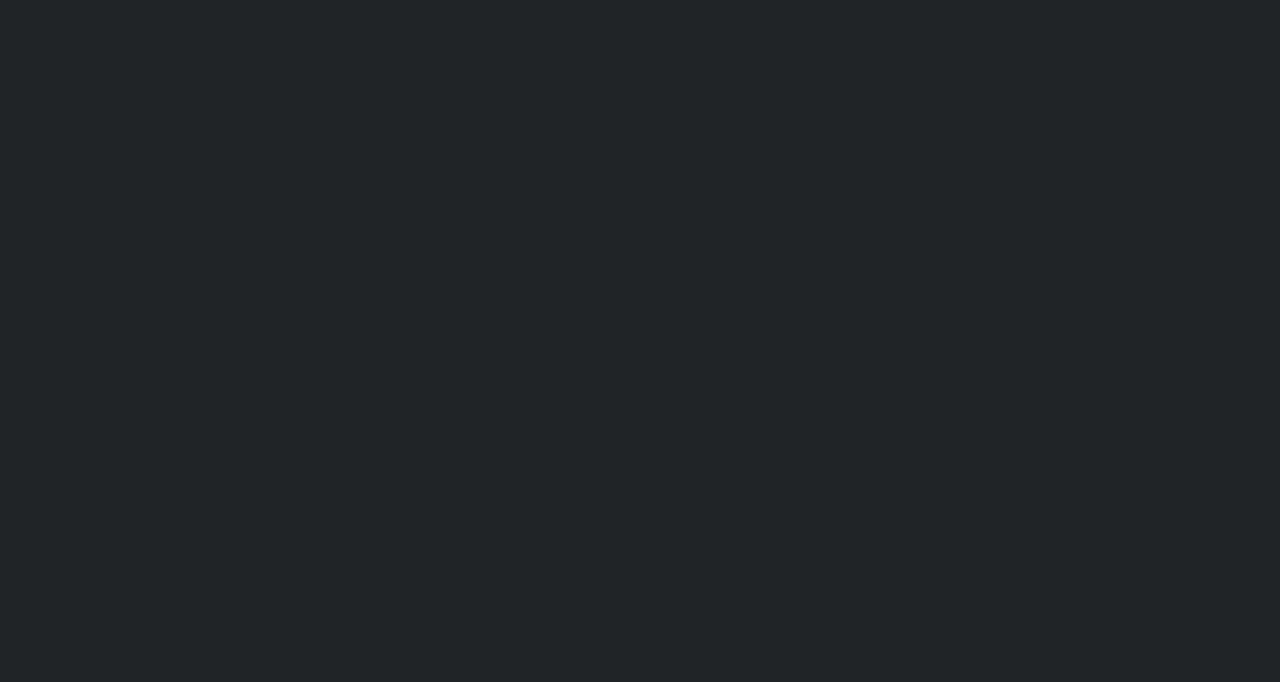
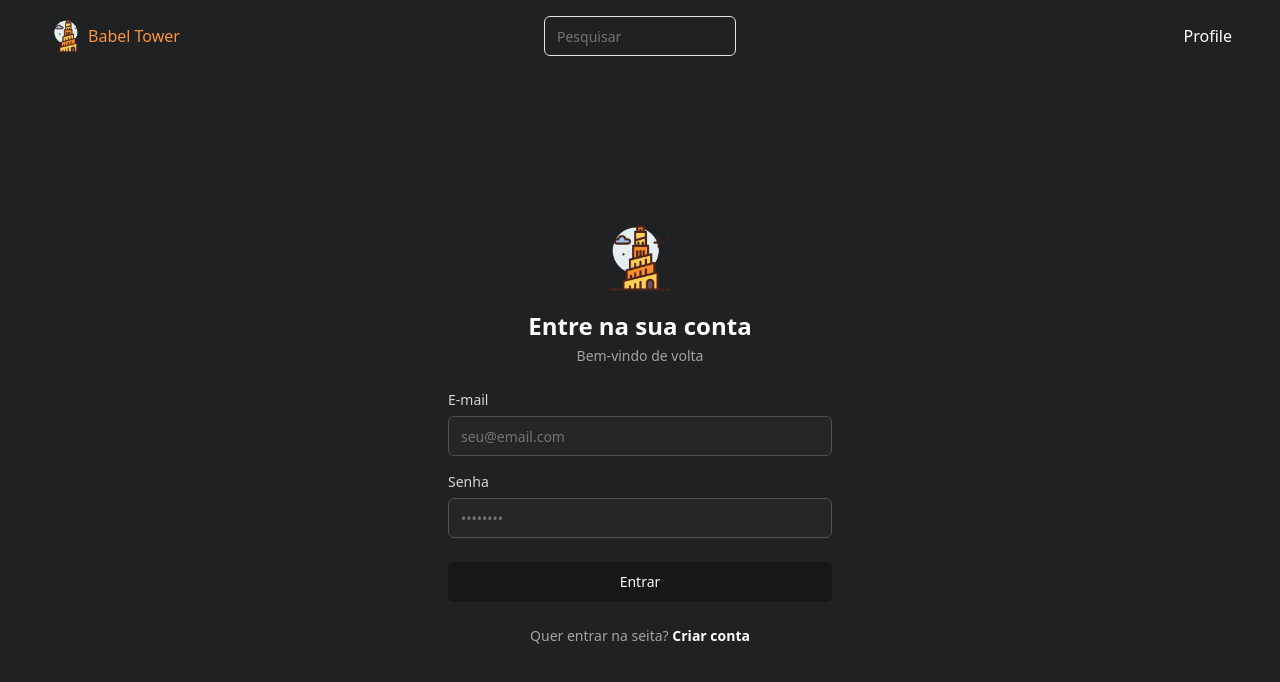
Before and after one commit to WendelSilvestre/babel-tower, a React (Vite) app in the folder interface/: page /user in a window 1280 px wide. Before the commit this address had no page. Shown: the top 682 px of the page. Built offline with nearby package versions, Linux system fonts and the light colour scheme.

Commit message:
Add login page

```diff
--- a/interface/src/components/searchHeader.jsx
+++ b/interface/src/components/searchHeader.jsx
@@ -6,6 +6,7 @@ const options = [
   { "keyword": "home", "value": "/" },
   { "keyword": "about", "value": "/about" },
   { "keyword": "phrase", "value": "/phrase" },
+  { "keyword": "user", "value": "/user" },
 ]
 
 export function RouteSelection() {
@@ -47,7 +48,7 @@ export function RouteSelection() {
           </datalist>
         </div>
         <div>
-          <p className="text-white">Profile</p>
+          <a className="flex flex-row no-underline items-center text-white" href="/user">Profile</a>
         </div>
       </section>
     </header>
--- /dev/null
+++ b/interface/src/pages/users/users.jsx
@@ -0,0 +1,57 @@
+import { RouteSelection } from "../../components/searchHeader";
+import { Button } from "@/components/ui/button";
+import { Input } from "@/components/ui/input";
+
+export default function UserLogin() {
+  return (
+    <>
+      <RouteSelection />
+      <div className="flex flex-col items-center justify-center min-h-[calc(100vh-80px)] text-white">
+        <div className="w-full max-w-sm flex flex-col items-center gap-6">
+
+          <div className="flex flex-col items-center gap-1">
+            <img alt="Babel Tower" src="./src/assets/babel-icon.png" className="h-20 w-20 mb-2" />
+            <h1 className="text-2xl font-bold">Entre na sua conta</h1>
+            <p className="text-sm text-neutral-400">Bem-vindo de volta</p>
+          </div>
+
+          <form className="w-full flex flex-col gap-4">
+            <div className="flex flex-col gap-1.5">
+              <label htmlFor="email" className="text-sm text-neutral-300">E-mail</label>
+              <Input
+                id="email"
+                name="email"
+                type="email"
+                required
+                autoComplete="email"
+                placeholder="seu@email.com"
+                className="bg-neutral-800 border-neutral-600 text-white placeholder:text-neutral-500 focus-visible:ring-neutral-400"
+              />
+            </div>
+
+            <div className="flex flex-col gap-1.5">
+              <label htmlFor="password" className="text-sm text-neutral-300">Senha</label>
+              <Input
+                id="password"
+                name="password"
+                type="password"
+                required
+                autoComplete="current-password"
+                placeholder="••••••••"
+                className="bg-neutral-800 border-neutral-600 text-white placeholder:text-neutral-500 focus-visible:ring-neutral-400"
+              />
+            </div>
+
+            <Button type="submit" className="w-full mt-2">Entrar</Button>
+          </form>
+
+          <p className="text-sm text-neutral-400">
+            Quer entrar na seita?{' '}
+            <a href="#" className="text-white font-semibold hover:underline">Criar conta</a>
+          </p>
+
+        </div>
+      </div>
+    </>
+  )
+}
--- a/interface/src/routes/index.jsx
+++ b/interface/src/routes/index.jsx
@@ -2,6 +2,7 @@ import { BrowserRouter, Routes, Route } from 'react-router-dom'
 import Home from '../pages/home/home.jsx'
 import About from '../pages/about/about.jsx'
 import Phrase from '../pages/phrase/phrase.jsx'
+import UserLogin from '../pages/users/users.jsx'
 
 export default function AppRoutes() {
   return (
@@ -10,6 +11,7 @@ export default function AppRoutes() {
         <Route path="/" element={<Home />} />
         <Route path="/about" element={<About />} />
         <Route path="/phrase" element={<Phrase />} />
+        <Route path="/user" element={<UserLogin />} />
       </Routes>
     </BrowserRouter>
   )
```
